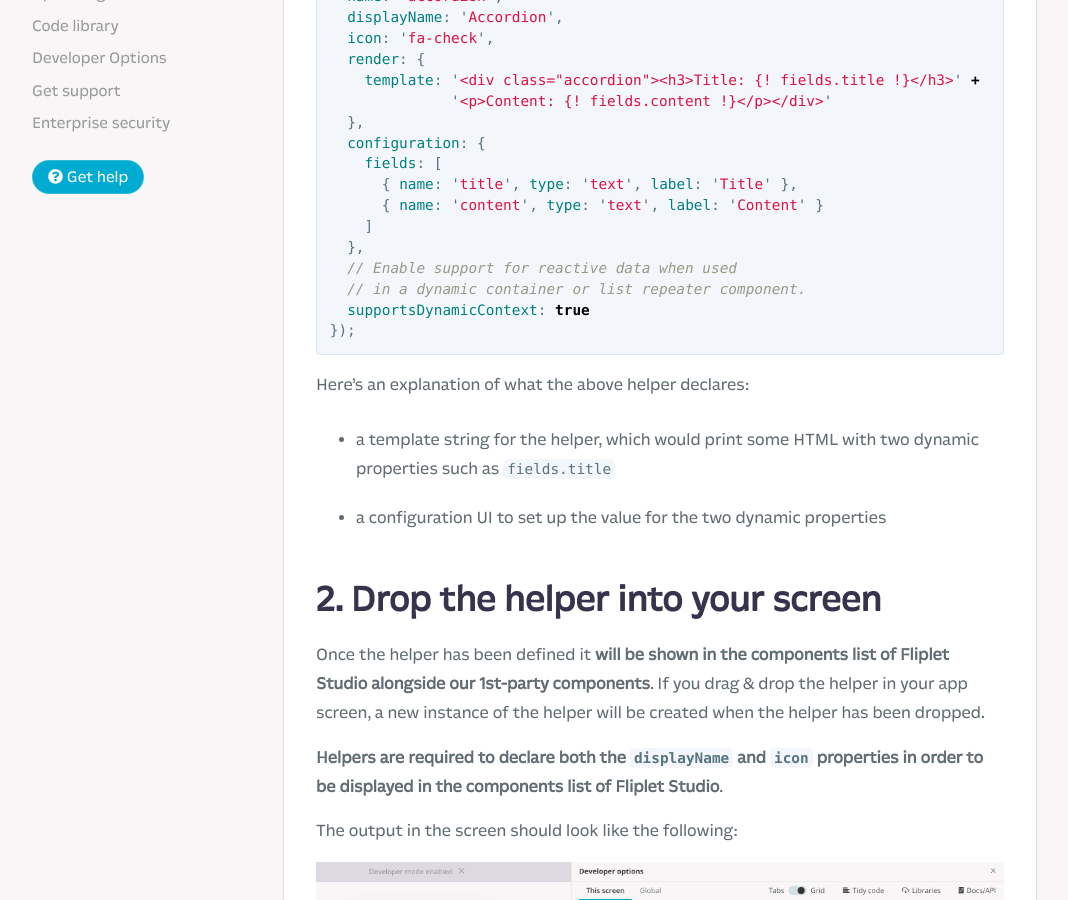
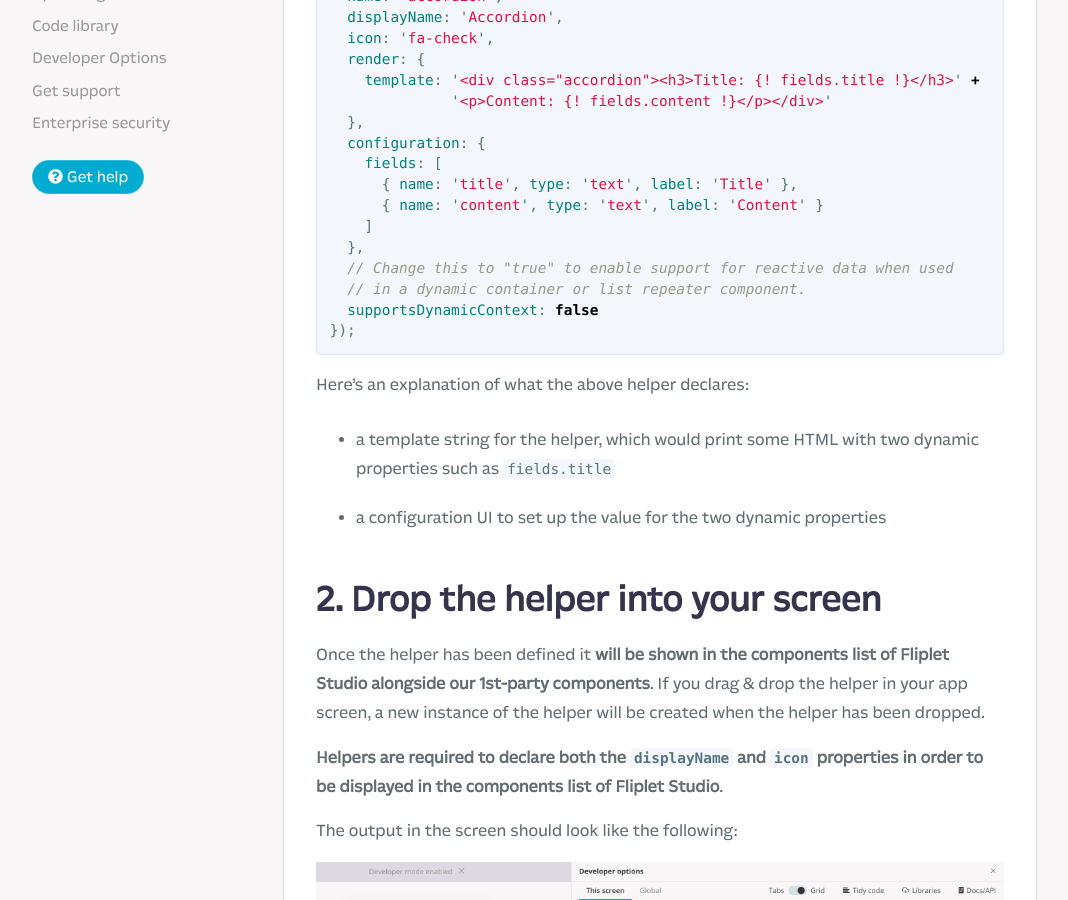
Before and after one commit to Fliplet/fliplet-cli, a Jekyll site: the page built from docs/API/helpers/quickstart.md, in a window 1280 px wide and 900 px high, scrolled down 605 px. Shown: the whole window, without its empty margins (3-1071 px from the left). Built offline with Jekyll 4.4.1, drawn with Linux system fonts in a browser that asks for light colours; nearby versions of some CDN libraries; our own code applies the rules of GitHub Pages for plain Markdown files; library files that are not in the unit come from our copies; comment, search, counter and statistics services are not loaded; a style sheet for code colours, icons or effects is not loaded.

Commit message:
docs update

````diff
--- a/docs/API/helpers/quickstart.md
+++ b/docs/API/helpers/quickstart.md
@@ -25,9 +25,9 @@ Fliplet.Helper({
       { name: 'content', type: 'text', label: 'Content' }
     ]
   },
-  // Enable support for reactive data when used
+  // Change this to "true" to enable support for reactive data when used
   // in a dynamic container or list repeater component.
-  supportsDynamicContext: true
+  supportsDynamicContext: false
 });
 ```
 
````
